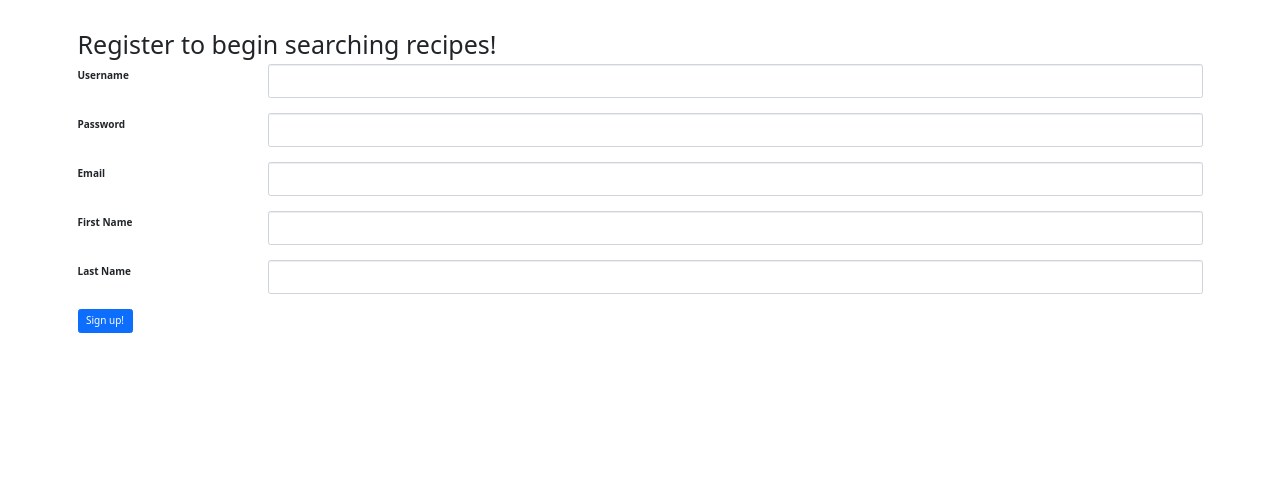
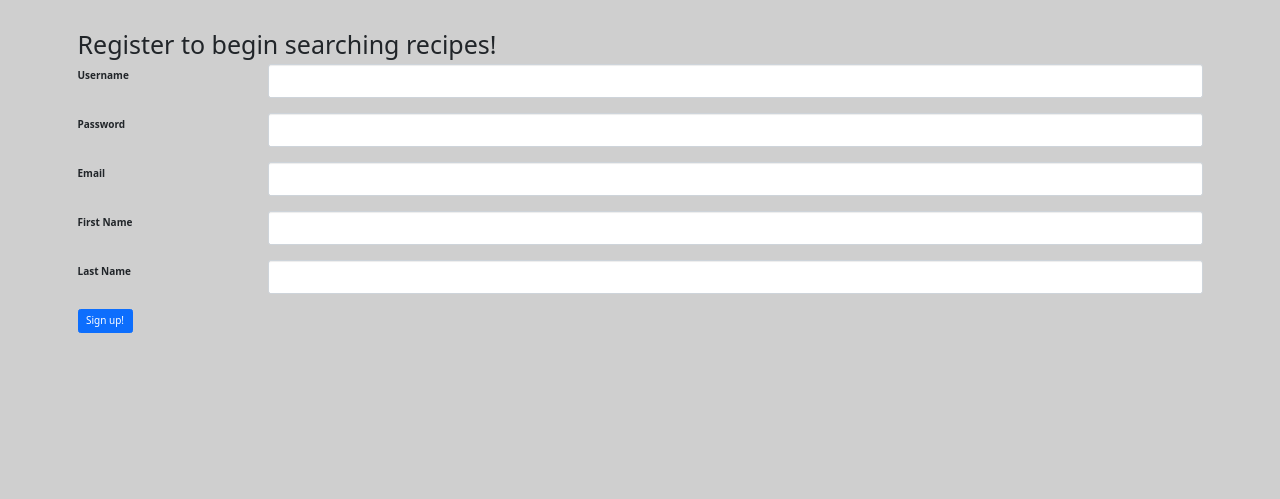
Before and after one commit to benochi/Capstone1, a Flask app: page /register in a window 1280 px wide. Shown: the part 301-800 px from the top of the page. Run offline with Flask 2, Linux system fonts and the light colour scheme; parts of the project's set-up code (start-up, migrations or seed data) failed here and were passed over; some libraries are stand-ins or nearby versions.

Commit message:
Add files via upload

```diff
--- a/static/css/style.css
+++ b/static/css/style.css
@@ -38,3 +38,7 @@
 .html{
     background-color: aliceblue;
 }
+
+body {
+    background-color: #cfcfcf;
+}
```
